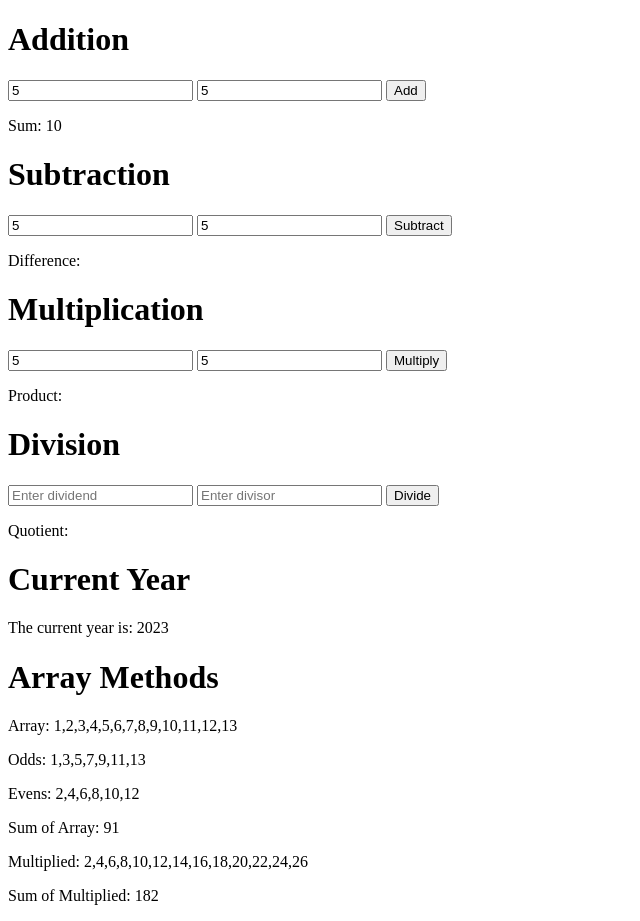
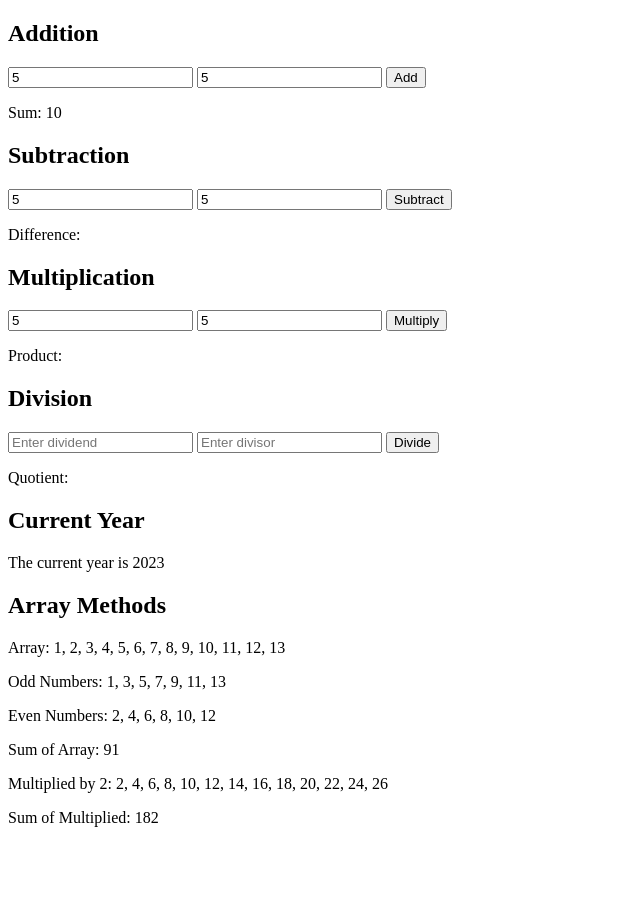
Before and after one commit to TheTubbyRaider/cse121b, a plain HTML site: page w03-task.html in a window 1280 px wide. Both pictures are taken after typing "5", "5", "5", "5", "5", "5" into the empty fields and a click on the button "Add". Shown: the whole page, without its empty margins (0-640 px from the left). After the commit the page ends 843 px from the top, so only its background shows below. Drawn offline with Linux system fonts and the light colour scheme.

Commit message:
Week 3 tasks

```diff
--- a/w03-task.html
+++ b/w03-task.html
@@ -3,42 +3,48 @@
 <head>
     <meta charset="UTF-8">
     <meta name="viewport" content="width=device-width, initial-scale=1.0">
-    <title>Week 3 Tasks</title>
+    <title>Math Operations</title>
 </head>
 <body>
-    <h1>Addition</h1>
+    <!-- Addition Section -->
+    <h2>Addition</h2>
     <input type="number" id="add1" placeholder="Enter number 1">
     <input type="number" id="add2" placeholder="Enter number 2">
     <button id="addNumbers">Add</button>
     <p>Sum: <span id="sum"></span></p>
 
-    <h1>Subtraction</h1>
+    <!-- Subtraction Section -->
+    <h2>Subtraction</h2>
     <input type="number" id="subtract1" placeholder="Enter number 1">
     <input type="number" id="subtract2" placeholder="Enter number 2">
     <button id="subtractNumbers">Subtract</button>
     <p>Difference: <span id="difference"></span></p>
 
-    <h1>Multiplication</h1>
-    <input type="number" id="factor1" placeholder="Enter factor 1">
-    <input type="number" id="factor2" placeholder="Enter factor 2">
+    <!-- Multiplication Section -->
+    <h2>Multiplication</h2>
+    <input type="number" id="factor1" placeholder="Enter number 1">
+    <input type="number" id="factor2" placeholder="Enter number 2">
     <button id="multiplyNumbers">Multiply</button>
     <p>Product: <span id="product"></span></p>
 
-    <h1>Division</h1>
+    <!-- Division Section -->
+    <h2>Division</h2>
     <input type="number" id="dividend" placeholder="Enter dividend">
     <input type="number" id="divisor" placeholder="Enter divisor">
     <button id="divideNumbers">Divide</button>
     <p>Quotient: <span id="quotient"></span></p>
 
-    <h1>Current Year</h1>
-    <p>The current year is: <span id="year"></span></p>
+    <!-- Current Year -->
+    <h2>Current Year</h2>
+    <p>The current year is <span id="year"></span></p>
 
-    <h1>Array Methods</h1>
+    <!-- Array Methods Section -->
+    <h2>Array Methods</h2>
     <p>Array: <span id="array"></span></p>
-    <p>Odds: <span id="odds"></span></p>
-    <p>Evens: <span id="evens"></span></p>
+    <p>Odd Numbers: <span id="odds"></span></p>
+    <p>Even Numbers: <span id="evens"></span></p>
     <p>Sum of Array: <span id="sumOfArray"></span></p>
-    <p>Multiplied: <span id="multiplied"></span></p>
+    <p>Multiplied by 2: <span id="multiplied"></span></p>
     <p>Sum of Multiplied: <span id="sumOfMultiplied"></span></p>
 
     <script src="w03-task.js"></script>
--- a/w03-task.js
+++ b/w03-task.js
@@ -3,71 +3,69 @@ function add(number1, number2) {
 }
 
 function addNumbers() {
-    let addNumber1 = Number(document.querySelector('#add1').value);
-    let addNumber2 = Number(document.querySelector('#add2').value);
-    document.querySelector('#sum').textContent = add(addNumber1, addNumber2);
+  const add1Value = parseFloat(document.getElementById('add1').value);
+  const add2Value = parseFloat(document.getElementById('add2').value);
+  const sumValue = add(add1Value, add2Value);
+  document.getElementById('sum').textContent = sumValue;
 }
 
-  document.querySelector('#addNumbers').addEventListener('click', addNumbers);
+document.getElementById('addNumbers').addEventListener('click', addNumbers);
 
-  // Subtraction Feature
 const subtract = function (number1, number2) {
   return number1 - number2;
 };
 
 const subtractNumbers = function () {
-    let subtractNumber1 = Number(document.querySelector('#subtract1').value);
-    let subtractNumber2 = Number(document.querySelector('#subtract2').value);
-    document.querySelector('#difference').textContent = subtract(subtractNumber1, subtractNumber2);
+  const subtract1Value = parseFloat(document.getElementById('subtract1').value);
+  const subtract2Value = parseFloat(document.getElementById('subtract2').value);
+  const differenceValue = subtract(subtract1Value, subtract2Value);
+  document.getElementById('difference').textContent = differenceValue;
 };
 
-  document.querySelector('#subtractNumbers').addEventListener('click', subtractNumbers);
+document.getElementById('subtractNumbers').addEventListener('click', subtractNumbers);
 
-  // Multiplication Feature
 const multiply = (number1, number2) => number1 * number2;
 
 const multiplyNumbers = () => {
-    let factor1 = Number(document.querySelector('#factor1').value);
-    let factor2 = Number(document.querySelector('#factor2').value);
-    document.querySelector('#product').textContent = multiply(factor1, factor2);
+  const factor1Value = parseFloat(document.getElementById('factor1').value);
+  const factor2Value = parseFloat(document.getElementById('factor2').value);
+  const productValue = multiply(factor1Value, factor2Value);
+  document.getElementById('product').textContent = productValue;
 };
 
-  document.querySelector('#multiplyNumbers').addEventListener('click', multiplyNumbers);
+document.getElementById('multiplyNumbers').addEventListener('click', multiplyNumbers);
 
-  // Division Feature
 function divide(number1, number2) {
   return number1 / number2;
 }
 
 function divideNumbers() {
-    let dividend = Number(document.querySelector('#dividend').value);
-    let divisor = Number(document.querySelector('#divisor').value);
-    document.querySelector('#quotient').textContent = divide(dividend, divisor);
+  const dividendValue = parseFloat(document.getElementById('dividend').value);
+  const divisorValue = parseFloat(document.getElementById('divisor').value);
+  const quotientValue = divide(dividendValue, divisorValue);
+  document.getElementById('quotient').textContent = quotientValue;
 }
 
-  document.querySelector('#divideNumbers').addEventListener('click', divideNumbers);
+document.getElementById('divideNumbers').addEventListener('click', divideNumbers);
 
-  // Get Current Year
-  let currentDate = new Date();
-  let currentYear = currentDate.getFullYear();
-  document.querySelector('#year').textContent = currentYear;
+const currentDate = new Date();
+const currentYear = currentDate.getFullYear();
+document.getElementById('year').textContent = currentYear;
 
-  // Array Methods - Functional Programming
-  let numbersArray = Array.from({ length: 13 }, (_, index) => index + 1);
+const numbersArray = [...Array(13).keys()].map((x) => x + 1);
+document.getElementById('array').textContent = numbersArray.join(', ');
 
-  document.querySelector('#array').textContent = numbersArray;
+const oddNumbers = numbersArray.filter((number) => number % 2 === 1);
+document.getElementById('odds').textContent = oddNumbers.join(', ');
 
-  let oddNumbers = numbersArray.filter(number => number % 2 === 1);
-  document.querySelector('#odds').textContent = oddNumbers;
+const evenNumbers = numbersArray.filter((number) => number % 2 === 0);
+document.getElementById('evens').textContent = evenNumbers.join(', ');
 
-  let evenNumbers = numbersArray.filter(number => number % 2 === 0);
-  document.querySelector('#evens').textContent = evenNumbers;
+const sumOfArray = numbersArray.reduce((acc, number) => acc + number, 0);
+document.getElementById('sumOfArray').textContent = sumOfArray;
 
-  let sumOfArray = numbersArray.reduce((sum, number) => sum + number);
-  document.querySelector('#sumOfArray').textContent = sumOfArray;
+const multipliedArray = numbersArray.map((number) => number * 2);
+document.getElementById('multiplied').textContent = multipliedArray.join(', ');
 
-  let multiplied = numbersArray.map(number => number * 2);
-  document.querySelector('#multiplied').textContent = multiplied;
-
-  let sumOfMultiplied = multiplied.reduce((sum, number) => sum + number);
-  document.querySelector('#sumOfMultiplied').textContent = sumOfMultiplied;
+const sumOfMultiplied = multipliedArray.reduce((acc, number) => acc + number, 0);
+document.getElementById('sumOfMultiplied').textContent = sumOfMultiplied;
```
Lines whose indentation alone changed are shown as unchanged.
